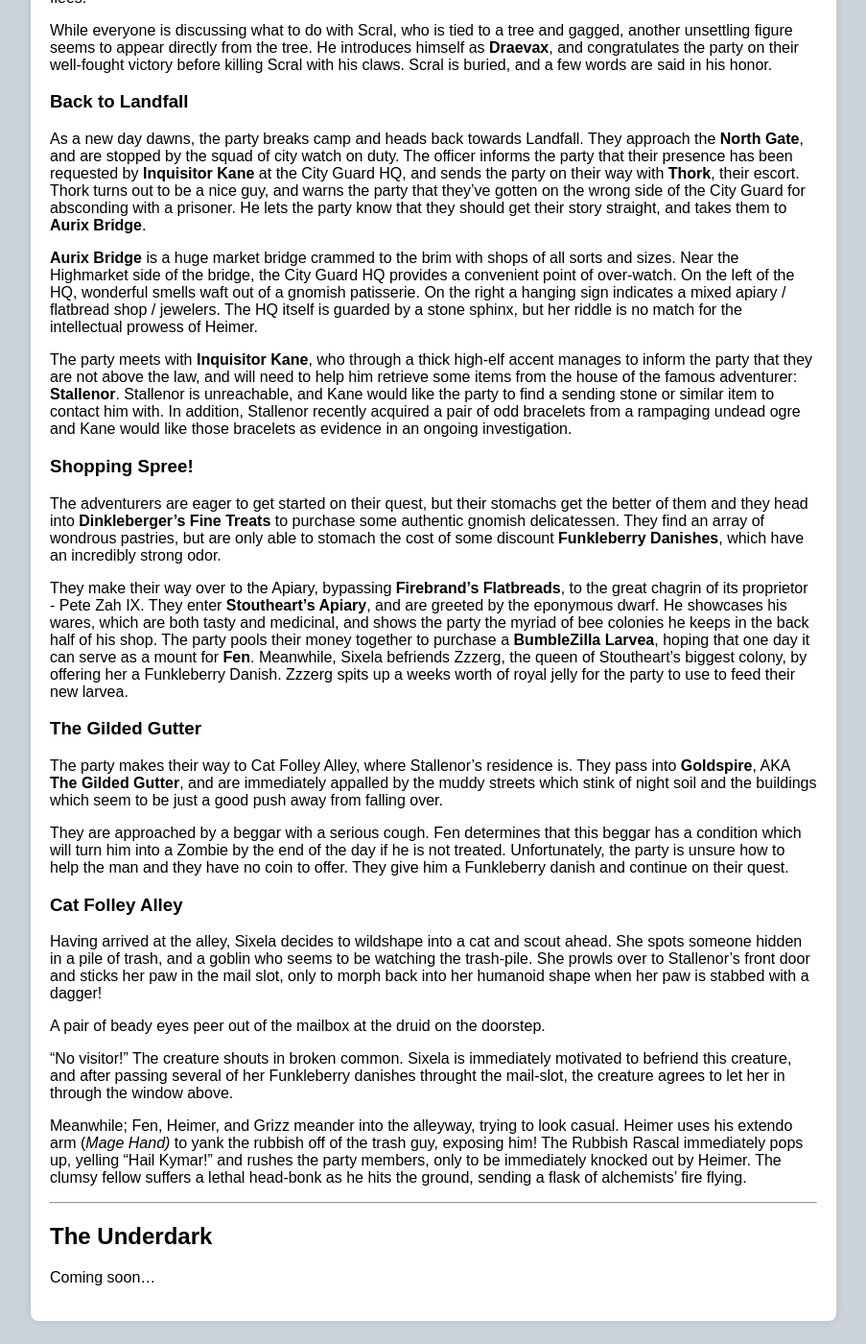
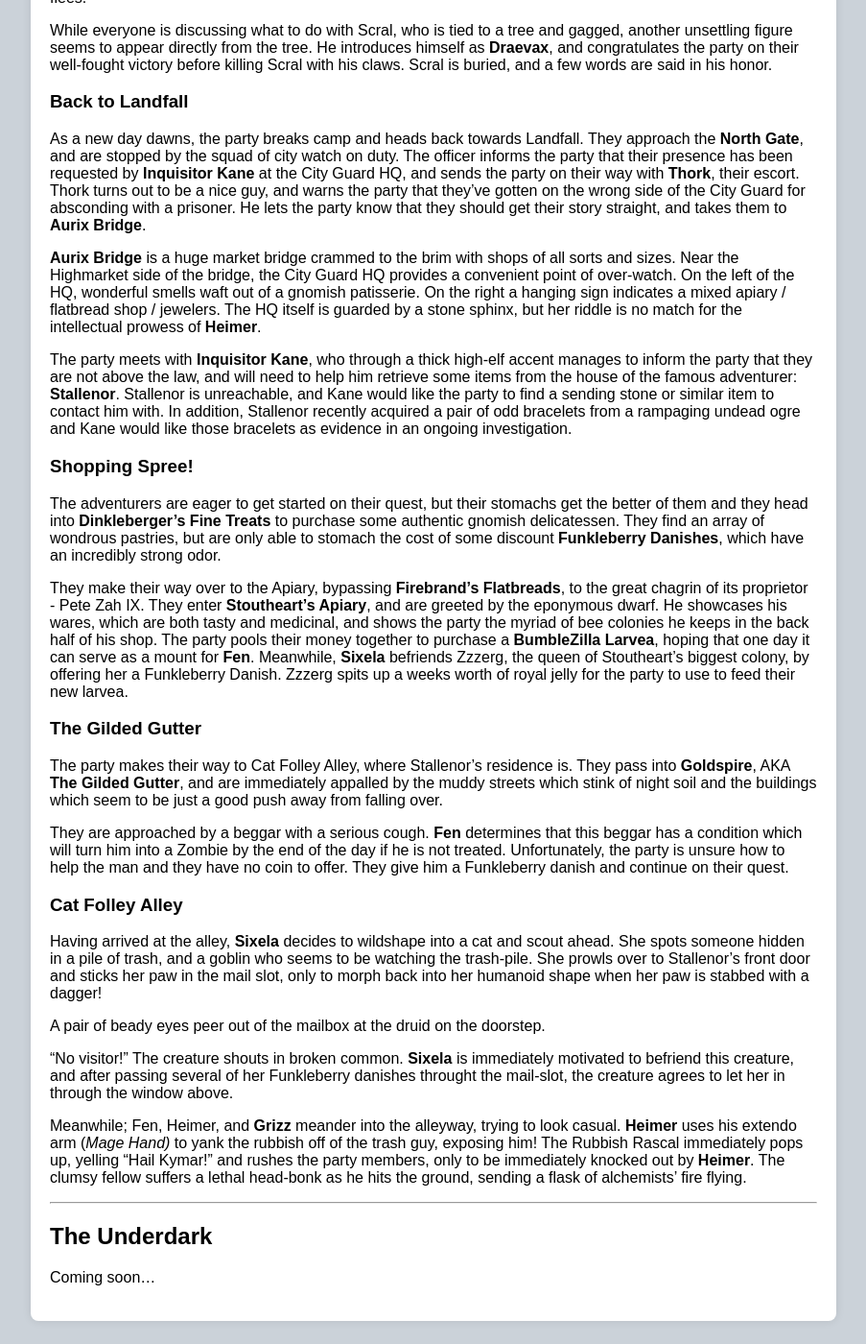
Before and after one commit to pragma-turner/tavernsandtales, a Jekyll site: the page built from _posts/2024-02-13-season-2-session-5.md, in a window 1280 px wide and 1400 px high, scrolled down 2351 px. Shown: the whole window at 96% size, without its empty margins (188-1091 px from the left). Built offline with Jekyll 4.4.1, drawn with Linux system fonts in a browser that asks for light colours; some of the changed text lies outside the part shown.

```diff
--- a/_posts/2024-02-13-season-2-session-5.md
+++ b/_posts/2024-02-13-season-2-session-5.md
@@ -35,7 +35,7 @@ Properly incentivized, the party is gifted some warm, but very uncomfortable wov
 
 **Kella** sneaks forward and investigates the cave and while nearly overcome with the stench pouring out of it, is unable to see much beyond a fork and two paths within it's lightless depths. Feeling more confident the rest of the party makes it's way forward and into the cave. Forgoing any sense of stealth and yet still remaining remarkably quiet they head to the right to find a massive troll asleep on a pile of filthy rags. Dozens of insectile wings slowly flap on the creature's back. Infection? Infestation? Emboldened by the sleeping form, **Hulnir** does what she knows best, and creates a massive glob of grease that splashes onto the troll, just as **Sashka** sends a fire bolt streaking into the troll's flank. It roars as the flames leap up around it, shaking the walls of the small cave. **Nira** the scout guide bravely looses a small arrow , but almost as soon as it strikes, it is pushed back out of the troll's skin.
 
-Last we left off, our adventurers were fighting **Darqour**, the creepy druid who tried to convince Fen to go all "The Most Dangerous Game" on Scral. They had managed to kill Darqour with a well-placed arrow to the back, but Grizz was surrounded by giant owls and twig blights...
+Last we left off, our adventurers were fighting **Darqour**, the creepy druid who tried to convince **Fen** to go all "The Most Dangerous Game" on Scral. They had managed to kill Darqour with a well-placed arrow to the back, but **Grizz** was surrounded by giant owls and twig blights...
 
 ---
 # Team Landfall <a name="landfall"/>
@@ -46,7 +46,7 @@ Last we left off, our adventurers were fighting **Darqour**, the creepy druid wh
 
 **Heimer**, who up to this point had been unconscious in Dresden's backpack, suddenly awakens and rolls out of the sack to spring up with a crossbow drawn. He looses a bolt at one of the owls (the unnamed one, not Herby) dealing a serious blow to one of its wings. Unfortunately it is still able to swoop down and pickup the corpse of **Darqour**, flying off with it. Herby, the remaining owl, grapples the diminutive **Heimer** in his talons and lifts him up into the air.
 
-The rest of the party responds quickly to this threat: **Sixela** speaks to the owl, failing to convince it that taking her gnomish friend is a bad idea; Fen and **Grizz** let loose with ranged weapons; **Heimer** tries to stab at his captor with a thunder-charged spear, but misses as Herby takes evasive maneuvers. The injured owl flies another 60 feet into the air and drops **Heimer** to his apparent death. Unfortunately for the villains, he uses the gravity arresting device in his backpack (he casts _feather fall_) and floats gently to the ground. Herby, injured and alone, flees.
+The rest of the party responds quickly to this threat: **Sixela** speaks to the owl, failing to convince it that taking her gnomish friend is a bad idea; **Fen** and **Grizz** let loose with ranged weapons; **Heimer** tries to stab at his captor with a thunder-charged spear, but misses as Herby takes evasive maneuvers. The injured owl flies another 60 feet into the air and drops **Heimer** to his apparent death. Unfortunately for the villains, he uses the gravity arresting device in his backpack (he casts _feather fall_) and floats gently to the ground. Herby, injured and alone, flees.
 
 While everyone is discussing what to do with Scral, who is tied to a tree and gagged, another unsettling figure seems to appear directly from the tree. He introduces himself as **Draevax**, and congratulates the party on their well-fought victory before killing Scral with his claws. Scral is buried, and a few words are said in his honor.
 
@@ -54,7 +54,7 @@ While everyone is discussing what to do with Scral, who is tied to a tree and ga
 
 As a new day dawns, the party breaks camp and heads back towards Landfall. They approach the **North Gate**, and are stopped by the squad of city watch on duty. The officer informs the party that their presence has been requested by **Inquisitor Kane** at the City Guard HQ, and sends the party on their way with **Thork**, their escort. Thork turns out to be a nice guy, and warns the party that they've gotten on the wrong side of the City Guard for absconding with a prisoner. He lets the party know that they should get their story straight, and takes them to **Aurix Bridge**.
 
-**Aurix Bridge** is a huge market bridge crammed to the brim with shops of all sorts and sizes. Near the Highmarket side of the bridge, the City Guard HQ provides a convenient point of over-watch. On the left of the HQ, wonderful smells waft out of a gnomish patisserie. On the right a hanging sign indicates a mixed apiary / flatbread shop / jewelers. The HQ itself is guarded by a stone sphinx, but her riddle is no match for the intellectual prowess of Heimer.
+**Aurix Bridge** is a huge market bridge crammed to the brim with shops of all sorts and sizes. Near the Highmarket side of the bridge, the City Guard HQ provides a convenient point of over-watch. On the left of the HQ, wonderful smells waft out of a gnomish patisserie. On the right a hanging sign indicates a mixed apiary / flatbread shop / jewelers. The HQ itself is guarded by a stone sphinx, but her riddle is no match for the intellectual prowess of **Heimer**.
 
 The party meets with **Inquisitor Kane**, who through a thick high-elf accent manages to inform the party that they are not above the law, and will need to help him retrieve some items from the house of the famous adventurer: **Stallenor**. Stallenor is unreachable, and Kane would like the party to find a sending stone or similar item to contact him with. In addition, Stallenor recently acquired a pair of odd bracelets from a rampaging undead ogre and Kane would like those bracelets as evidence in an ongoing investigation.
 
@@ -62,23 +62,23 @@ The party meets with **Inquisitor Kane**, who through a thick high-elf accent ma
 
 The adventurers are eager to get started on their quest, but their stomachs get the better of them and they head into **Dinkleberger's Fine Treats** to purchase some authentic gnomish delicatessen. They find an array of wondrous pastries, but are only able to stomach the cost of some discount **Funkleberry Danishes**, which have an incredibly strong odor.
 
-They make their way over to the Apiary, bypassing **Firebrand's Flatbreads**, to the great chagrin of its proprietor - Pete Zah IX. They enter **Stoutheart's Apiary**, and are greeted by the eponymous dwarf. He showcases his wares, which are both tasty and medicinal, and shows the party the myriad of bee colonies he keeps in the back half of his shop. The party pools their money together to purchase a **BumbleZilla Larvea**, hoping that one day it can serve as a mount for **Fen**. Meanwhile, Sixela befriends Zzzerg, the queen of Stoutheart's biggest colony, by offering her a Funkleberry Danish. Zzzerg spits up a weeks worth of royal jelly for the party to use to feed their new larvea.
+They make their way over to the Apiary, bypassing **Firebrand's Flatbreads**, to the great chagrin of its proprietor - Pete Zah IX. They enter **Stoutheart's Apiary**, and are greeted by the eponymous dwarf. He showcases his wares, which are both tasty and medicinal, and shows the party the myriad of bee colonies he keeps in the back half of his shop. The party pools their money together to purchase a **BumbleZilla Larvea**, hoping that one day it can serve as a mount for **Fen**. Meanwhile, **Sixela** befriends Zzzerg, the queen of Stoutheart's biggest colony, by offering her a Funkleberry Danish. Zzzerg spits up a weeks worth of royal jelly for the party to use to feed their new larvea.
 
 ### The Gilded Gutter
 
 The party makes their way to Cat Folley Alley, where Stallenor's residence is. They pass into **Goldspire**, AKA **The Gilded Gutter**, and are immediately appalled by the muddy streets which stink of night soil and the buildings which seem to be just a good push away from falling over.
 
-They are approached by a beggar with a serious cough. Fen determines that this beggar has a condition which will turn him into a Zombie by the end of the day if he is not treated. Unfortunately, the party is unsure how to help the man and they have no coin to offer. They give him a Funkleberry danish and continue on their quest.
+They are approached by a beggar with a serious cough. **Fen** determines that this beggar has a condition which will turn him into a Zombie by the end of the day if he is not treated. Unfortunately, the party is unsure how to help the man and they have no coin to offer. They give him a Funkleberry danish and continue on their quest.
 
 ### Cat Folley Alley
 
-Having arrived at the alley, Sixela decides to wildshape into a cat and scout ahead. She spots someone hidden in a pile of trash, and a goblin who seems to be watching the trash-pile. She prowls over to Stallenor's front door and sticks her paw in the mail slot, only to morph back into her humanoid shape when her paw is stabbed with a dagger!
+Having arrived at the alley, **Sixela** decides to wildshape into a cat and scout ahead. She spots someone hidden in a pile of trash, and a goblin who seems to be watching the trash-pile. She prowls over to Stallenor's front door and sticks her paw in the mail slot, only to morph back into her humanoid shape when her paw is stabbed with a dagger!
 
 A pair of beady eyes peer out of the mailbox at the druid on the doorstep.
 
-"No visitor!" The creature shouts in broken common. Sixela is immediately motivated to befriend this creature, and after passing several of her Funkleberry danishes throught the mail-slot, the creature agrees to let her in through the window above.
+"No visitor!" The creature shouts in broken common. **Sixela** is immediately motivated to befriend this creature, and after passing several of her Funkleberry danishes throught the mail-slot, the creature agrees to let her in through the window above.
 
-Meanwhile; Fen, Heimer, and Grizz meander into the alleyway, trying to look casual. Heimer uses his extendo arm (_Mage Hand)_ to yank the rubbish off of the trash guy, exposing him! The Rubbish Rascal immediately pops up, yelling "Hail Kymar!" and rushes the party members, only to be immediately knocked out by Heimer. The clumsy fellow suffers a lethal head-bonk as he hits the ground, sending a flask of alchemists' fire flying.
+Meanwhile; Fen, Heimer, and **Grizz** meander into the alleyway, trying to look casual. **Heimer** uses his extendo arm (_Mage Hand)_ to yank the rubbish off of the trash guy, exposing him! The Rubbish Rascal immediately pops up, yelling "Hail Kymar!" and rushes the party members, only to be immediately knocked out by **Heimer**. The clumsy fellow suffers a lethal head-bonk as he hits the ground, sending a flask of alchemists' fire flying.
 
 ---
 # The Underdark <a name="underdark"/>
```
Also changed, not shown: _posts/2024-02-06-season-2-session-4.md (+8 -8 lines).
